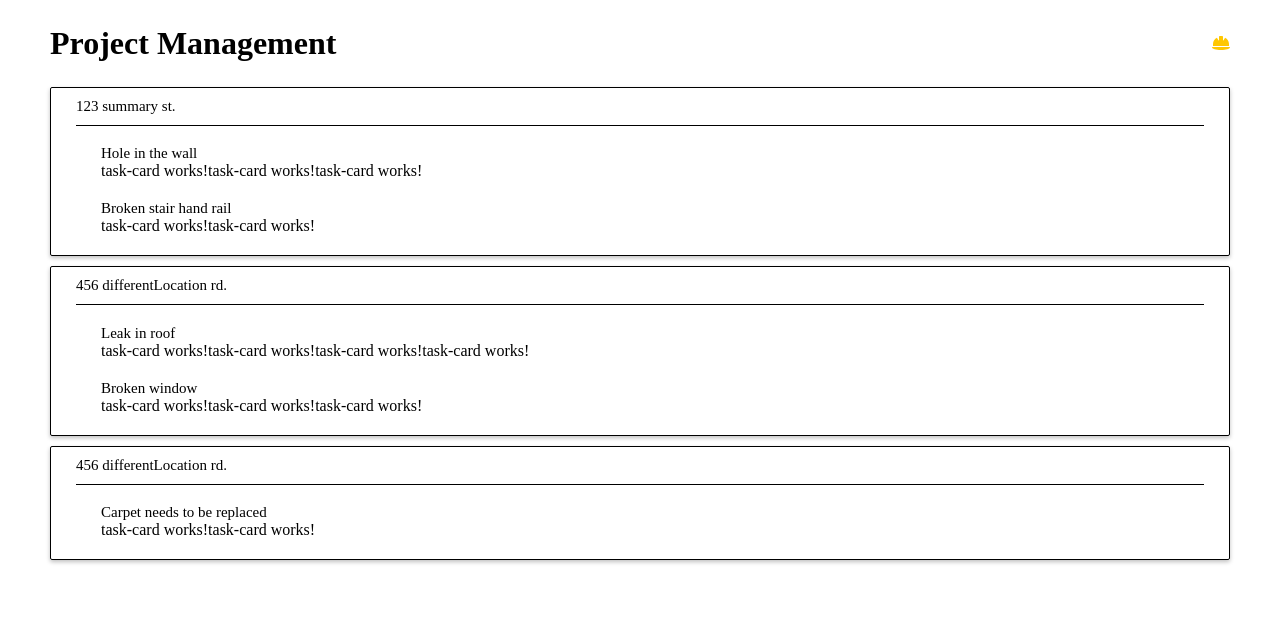
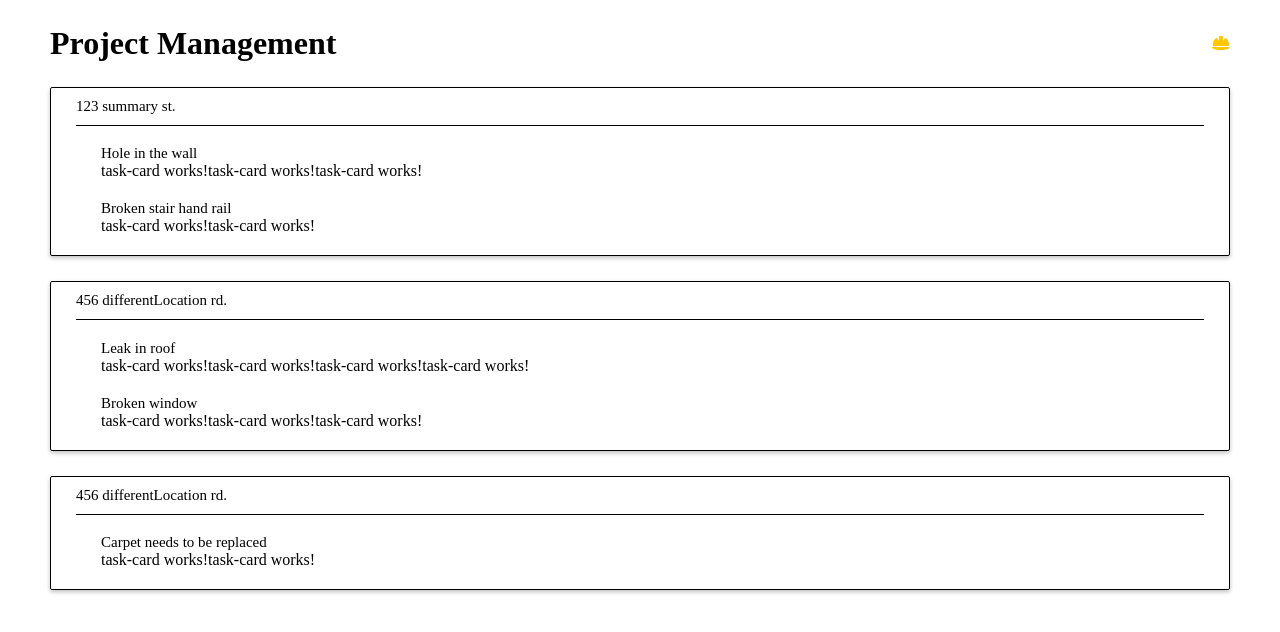
Before and after one commit to IDrumsey/Building-Management-Cost-Estimation-Client, an Angular app: page / in a window 1280 px wide. Shown: the top 632 px of the page. Built offline with nearby package versions, Linux system fonts and the light colour scheme.

Commit message:
Fixed scrolling layout.

```diff
--- a/src/app/app.component.scss
+++ b/src/app/app.component.scss
@@ -6,6 +6,10 @@
 #header {
     display: flex;
     align-items: center;
+    position: sticky;
+    top: 0;
+    padding-top: 25px;
+    background-color: rgba(255, 255, 255, 0.95);
 }
 
 #title {
@@ -19,24 +23,33 @@
 
 #content {
     margin-top: 25px;
+    padding-bottom: 25px !important;
 }
 
 #locations {
     display: flex;
     flex-direction: column;
-    row-gap: 10px;
+    row-gap: 25px;
 }
 
 // mobile
 @media screen and (max-width: 480px) {
-    #wrapper {
-        padding: 25px 25px;
+    #header {
+        padding: 25px 50px 0 50px;
+    }
+
+    #content {
+        padding: 0 25px;
     }
 }
 
 // desktop
 @media screen and (min-width: 480px) {
-    #wrapper {
-        padding: 25px 50px;
+    #header {
+        padding: 25px 50px 0 50px;
+    }
+
+    #content {
+        padding: 0 50px;
     }
 }
```
